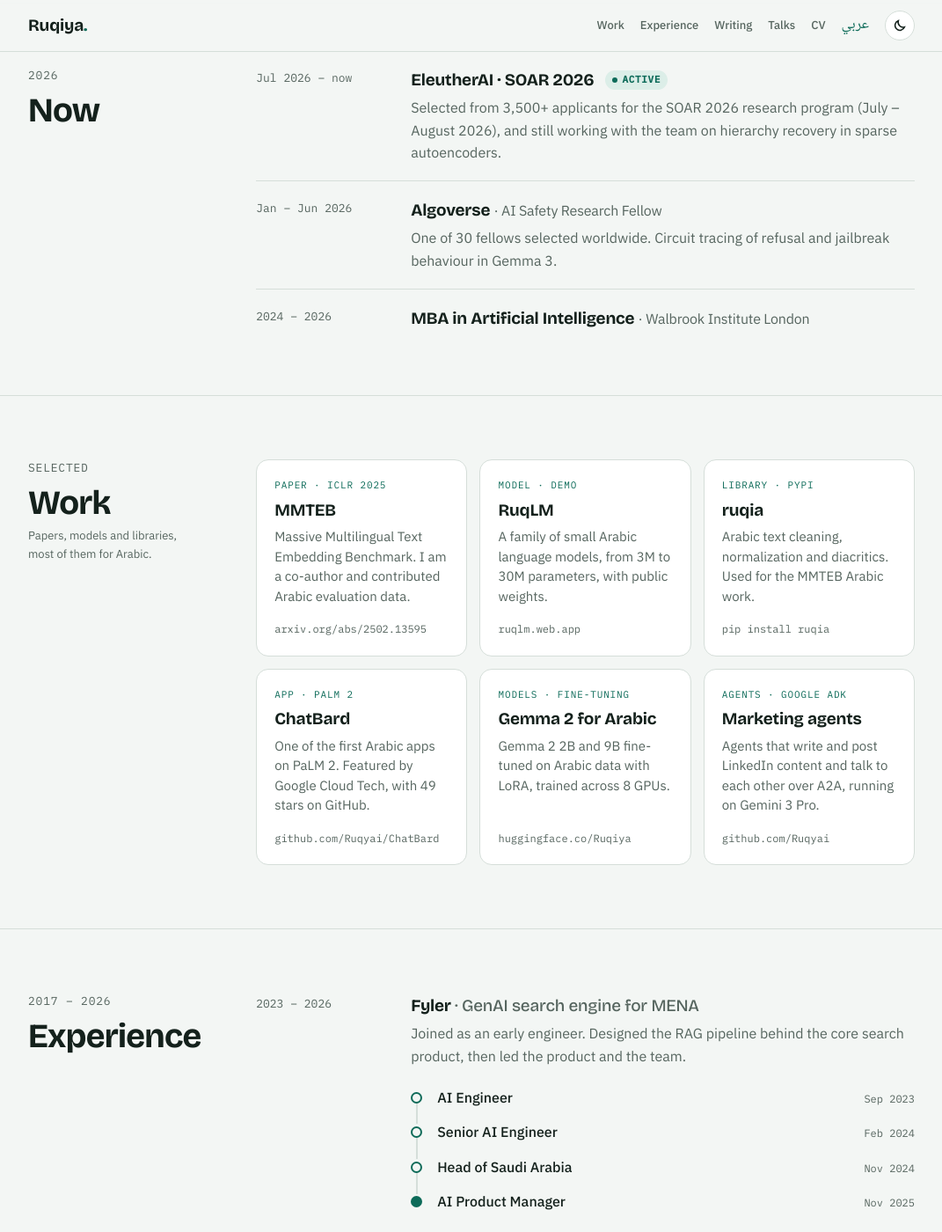
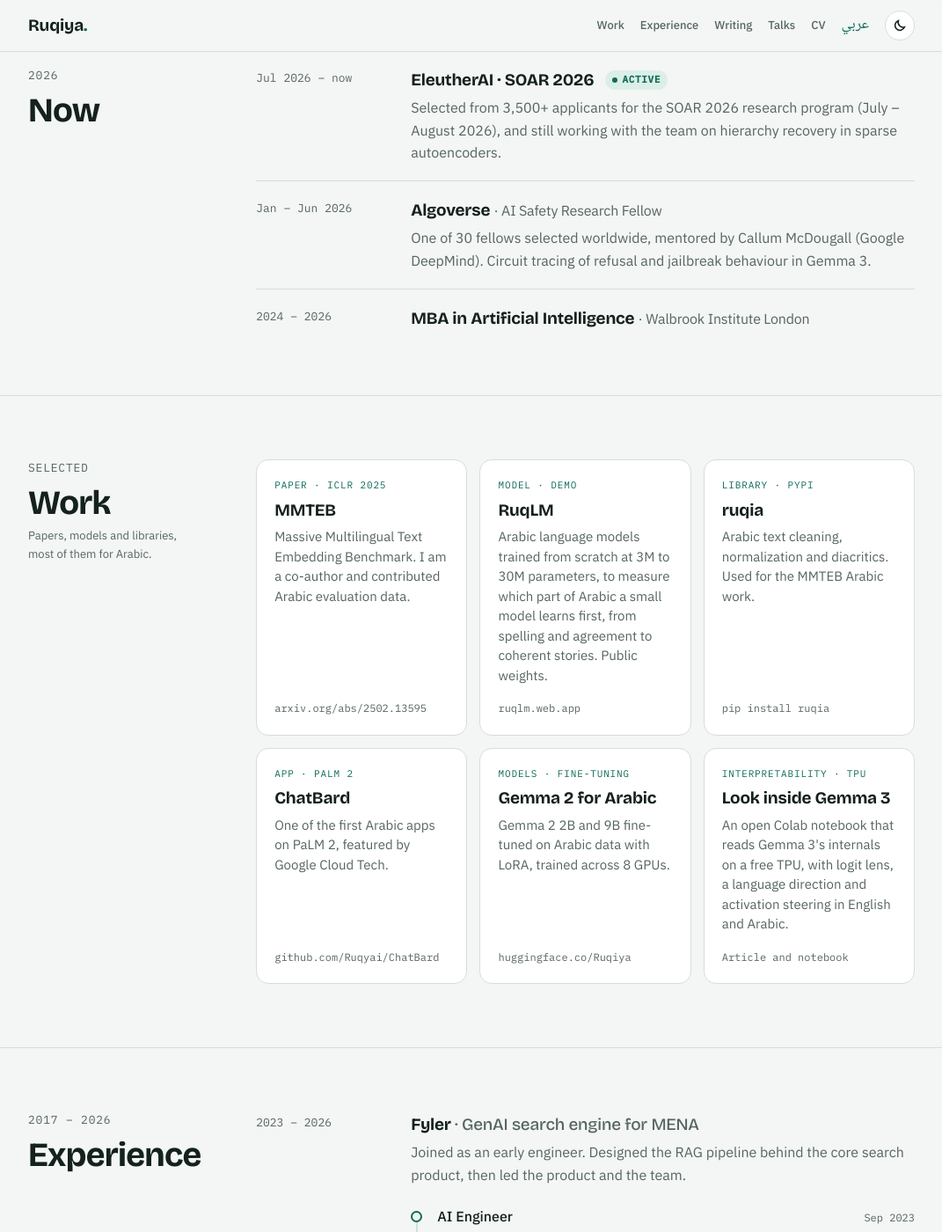
Before and after one commit to Ruqyai/ruqyai.github.io, a Jekyll site: the page built from _pages/about.md, in a window 1280 px wide and 1400 px high, scrolled down 816 px. Shown: the whole window at 88% size, without its empty margins (104-1175 px from the left). Built offline with Jekyll 4.4.1, drawn with Linux system fonts in a browser that asks for light colours; some web fonts are replaced; some of the changed text lies outside the part shown.

Commit message:
Sharpen home page: research highlights, Google Scholar, stronger work list

```diff
--- a/_config.yml
+++ b/_config.yml
@@ -96,7 +96,7 @@
   location         : "Saudi Arabia"
   employer         :
   pubmed           :
-  googlescholar    :
+  googlescholar    : "https://scholar.google.com/citations?user=g4qNnFkAAAAJ"
   email            :
   researchgate     :  # example: "https://www.researchgate.net/profile/yourprofile"
   uri              :
--- a/_data/home/ar.yml
+++ b/_data/home/ar.yml
@@ -49,13 +49,14 @@
     - { label: LinkedIn, url: "https://www.linkedin.com/in/rbinsafi" }
     - { label: GitHub, url: "https://github.com/Ruqyai" }
     - { label: Hugging Face, url: "https://huggingface.co/Ruqiya" }
+    - { label: Google Scholar, url: "https://scholar.google.com/citations?user=g4qNnFkAAAAJ" }
     - { label: Kaggle, url: "https://www.kaggle.com/ruqiyas" }
     - { label: Medium, url: "https://medium.com/@rbinsafi" }
     - { label: X, url: "https://x.com/rbinsafi" }
   facts:
     - { b: "أكثر من 130", t: "محاضرة وورشة وجلسة إرشاد في 10 دول" }
     - { b: خبيرة مطوري Google, t: "· في مجالين" }
-    - { b: ICLR 2025, t: "· مؤلفة مشاركة في MMTEB" }
+    - { b: EleutherAI, t: "· SOAR 2026، من بين أكثر من 3,500 متقدم" }
 
 now:
   eyebrow: "2026"
@@ -68,7 +69,7 @@
     - when: يناير – يونيو 2026
       title: Algoverse
       sub: زميلة بحثية في أمان الذكاء الاصطناعي
-      text: واحدة من 30 زميلاً اختيروا من حول العالم. تتبّع الدوائر الداخلية المسؤولة عن الرفض وكسر الحماية (Jailbreak) في Gemma 3.
+      text: واحدة من 30 زميلاً اختيروا من حول العالم، بإرشاد Callum McDougall من Google DeepMind. تتبّع الدوائر الداخلية المسؤولة عن الرفض وكسر الحماية (Jailbreak) في Gemma 3.
     - when: 2024 – 2026
       title: ماجستير إدارة الأعمال في الذكاء الاصطناعي
       sub: Walbrook Institute London
@@ -85,7 +86,7 @@
       go: arxiv.org/abs/2502.13595
     - kind: نموذج · عرض تجريبي
       title: RuqLM
-      text: عائلة نماذج لغوية عربية صغيرة من 3 إلى 30 مليون معامل، بأوزان منشورة.
+      text: نماذج لغوية عربية درّبتها من الصفر بأحجام من 3 إلى 30 مليون معامل، لأقيس أي جوانب العربية يتعلمها النموذج الصغير أولاً، من الإملاء والمطابقة إلى تماسك القصة. بأوزان منشورة.
       url: https://ruqlm.web.app
       go: ruqlm.web.app
     - kind: مكتبة · PyPI
@@ -95,7 +96,7 @@
       go: pip install ruqia
     - kind: تطبيق · PaLM 2
       title: ChatBard
-      text: من أوائل التطبيقات العربية على PaLM 2، وأشاد به حساب Google Cloud Tech، وحصل على 49 نجمة في GitHub.
+      text: من أوائل التطبيقات العربية على PaLM 2، وأشاد به حساب Google Cloud Tech.
       url: https://github.com/Ruqyai/ChatBard
       go: github.com/Ruqyai/ChatBard
     - kind: نماذج · ضبط دقيق
@@ -103,11 +104,11 @@
       text: ضبط دقيق لنموذجي Gemma 2 بحجمي 2B و9B على بيانات عربية بتقنية LoRA، موزعاً على 8 وحدات GPU.
       url: https://huggingface.co/Ruqiya
       go: huggingface.co/Ruqiya
-    - kind: وكلاء · Google ADK
-      title: وكلاء التسويق
-      text: وكلاء يكتبون محتوى LinkedIn وينشرونه ويتواصلون فيما بينهم عبر A2A، باستخدام Gemini 3 Pro.
-      url: https://github.com/Ruqyai/Automated-Marketing-Social-Media-System
-      go: github.com/Ruqyai
+    - kind: قابلية التفسير · TPU
+      title: داخل Gemma 3
+      text: دفتر Colab مفتوح يقرأ ما يحدث داخل Gemma 3 على TPU مجانية، بعدسة اللوجيت واتجاه اللغة وتوجيه التفعيلات بالعربية والإنجليزية.
+      url: /ar/posts/2026/10/gemma3-tpu-activations/
+      go: المقال والدفتر
 
 experience:
   eyebrow: 2017 – 2026
@@ -143,7 +144,7 @@
     - { title: متحدثة دولية, text: "محاضرات لمجتمعات المطورين في نيجيريا والجزائر وتركيا والبرازيل والولايات المتحدة وكندا وبولندا والمملكة المتحدة وغينيا" }
     - { title: مرشدة في Google for Startups Accelerator MENA, text: أرشدت أكثر من 50 شركة ناشئة }
     - { title: قيادة المجتمعات التقنية, text: "أسستُ وقدتُ مجتمعات تقنية للمطورين وللنساء في التقنية، منها Women Techmakers جدة وGDG Cloud Saudi، وشاركتُ في تأسيس TFUG Saudi. وعضوة بارزة في مجتمعات Fihm AI وبيان وغيرها، وتنوّعت مشاركاتي فيها بين القيادة وتنظيم الفعاليات والتدريب والإرشاد وصناعة المحتوى التقني" }
-    - { title: متحدثة ومدربة ومحكّمة, text: 'تقدير من 39 جهة، منها أكاديمية STC وأكاديمية طويق وجامعة الملك فهد للبترول والمعادن وجامعة الملك سعود · <a href="/ar/certificates/">61 شهادة</a>' }
+    - { title: متحدثة ومدربة ومحكّمة, text: 'بدعوة من أكاديمية STC وأكاديمية طويق وجامعة الملك فهد للبترول والمعادن وجامعة الملك سعود وغيرها · <a href="/ar/certificates/">الشهادات</a>' }
 
 writing:
   eyebrow: المدونة
--- a/_data/home/en.yml
+++ b/_data/home/en.yml
@@ -54,13 +54,14 @@
     - { label: LinkedIn, url: "https://www.linkedin.com/in/rbinsafi" }
     - { label: GitHub, url: "https://github.com/Ruqyai" }
     - { label: Hugging Face, url: "https://huggingface.co/Ruqiya" }
+    - { label: Google Scholar, url: "https://scholar.google.com/citations?user=g4qNnFkAAAAJ" }
     - { label: Kaggle, url: "https://www.kaggle.com/ruqiyas" }
     - { label: Medium, url: "https://medium.com/@rbinsafi" }
     - { label: X, url: "https://x.com/rbinsafi" }
   facts:
     - { b: "130+", t: "talks, workshops & mentoring sessions · 10 countries" }
     - { b: "2×", t: Google Developer Expert }
-    - { b: ICLR 2025, t: "· MMTEB co-author" }
+    - { b: EleutherAI, t: "· SOAR 2026, selected from 3,500+" }
 
 now:
   eyebrow: "2026"
@@ -73,7 +74,7 @@
     - when: Jan – Jun 2026
       title: Algoverse
       sub: AI Safety Research Fellow
-      text: One of 30 fellows selected worldwide. Circuit tracing of refusal and jailbreak behaviour in Gemma 3.
+      text: One of 30 fellows selected worldwide, mentored by Callum McDougall (Google DeepMind). Circuit tracing of refusal and jailbreak behaviour in Gemma 3.
     - when: 2024 – 2026
       title: MBA in Artificial Intelligence
       sub: Walbrook Institute London
@@ -90,7 +91,7 @@
       go: arxiv.org/abs/2502.13595
     - kind: Model · Demo
       title: RuqLM
-      text: A family of small Arabic language models, from 3M to 30M parameters, with public weights.
+      text: Arabic language models trained from scratch at 3M to 30M parameters, to measure which part of Arabic a small model learns first, from spelling and agreement to coherent stories. Public weights.
       url: https://ruqlm.web.app
       go: ruqlm.web.app
     - kind: Library · PyPI
@@ -100,7 +101,7 @@
       go: pip install ruqia
     - kind: App · PaLM 2
       title: ChatBard
-      text: One of the first Arabic apps on PaLM 2. Featured by Google Cloud Tech, with 49 stars on GitHub.
+      text: One of the first Arabic apps on PaLM 2, featured by Google Cloud Tech.
       url: https://github.com/Ruqyai/ChatBard
       go: github.com/Ruqyai/ChatBard
     - kind: Models · Fine-tuning
@@ -108,11 +109,11 @@
       text: Gemma 2 2B and 9B fine-tuned on Arabic data with LoRA, trained across 8 GPUs.
       url: https://huggingface.co/Ruqiya
       go: huggingface.co/Ruqiya
-    - kind: Agents · Google ADK
-      title: Marketing agents
-      text: Agents that write and post LinkedIn content and talk to each other over A2A, running on Gemini 3 Pro.
-      url: https://github.com/Ruqyai/Automated-Marketing-Social-Media-System
-      go: github.com/Ruqyai
+    - kind: Interpretability · TPU
+      title: Look inside Gemma 3
+      text: An open Colab notebook that reads Gemma 3's internals on a free TPU, with logit lens, a language direction and activation steering in English and Arabic.
+      url: /posts/2026/10/gemma3-tpu-activations/
+      go: Article and notebook
 
 experience:
   eyebrow: 2017 – 2026
@@ -149,7 +150,7 @@
     - { title: International speaker, text: "Talks for developer communities in Nigeria, Algeria, Türkiye, Brazil, the USA, Canada, Poland, the UK and Guinea" }
     - { title: "Mentor, Google for Startups Accelerator MENA", text: 50+ startups mentored }
     - { title: Community leadership, text: "Founded and led tech communities for developers and for women in tech, including Women Techmakers Jeddah and GDG Cloud Saudi, and co-founded TFUG Saudi. A leading member of Fihm AI, Bayan and other communities. Roles ranged from leading and organizing events to training, mentoring and creating technical content" }
-    - { title: "Speaker, trainer and judge", text: 'Recognized by 39 organizations, including STC Academy, Tuwaiq Academy, KFUPM and King Saud University · <a href="/certificates/">61 certificates</a>' }
+    - { title: "Speaker, trainer and judge", text: 'Invited by STC Academy, Tuwaiq Academy, KFUPM, King Saud University and others · <a href="/certificates/">Certificates</a>' }
 
 writing:
   eyebrow: Blog
--- a/_pages/cv.md
+++ b/_pages/cv.md
@@ -18,7 +18,7 @@
 ## Research
 
 * **EleutherAI · SOAR 2026** (Jul 2026 – present): AI safety research; the program ran July – August 2026 and the research continues. Hierarchy recovery in sparse autoencoders.
-* **Algoverse** (2026): AI Safety Research Fellow. Circuit tracing of refusal and jailbreak behaviour in Gemma 3.
+* **Algoverse** (2026): AI Safety Research Fellow, one of 30 selected worldwide; mentored by Callum McDougall (Google DeepMind). Circuit tracing of refusal and jailbreak behaviour in Gemma 3.
 * **MMTEB · ICLR 2025**: co-author; contributed Arabic evaluation data.
 
 ## Experience
```
Also changed, not shown: _pages/ar/cv.md (+1 -1 lines).
